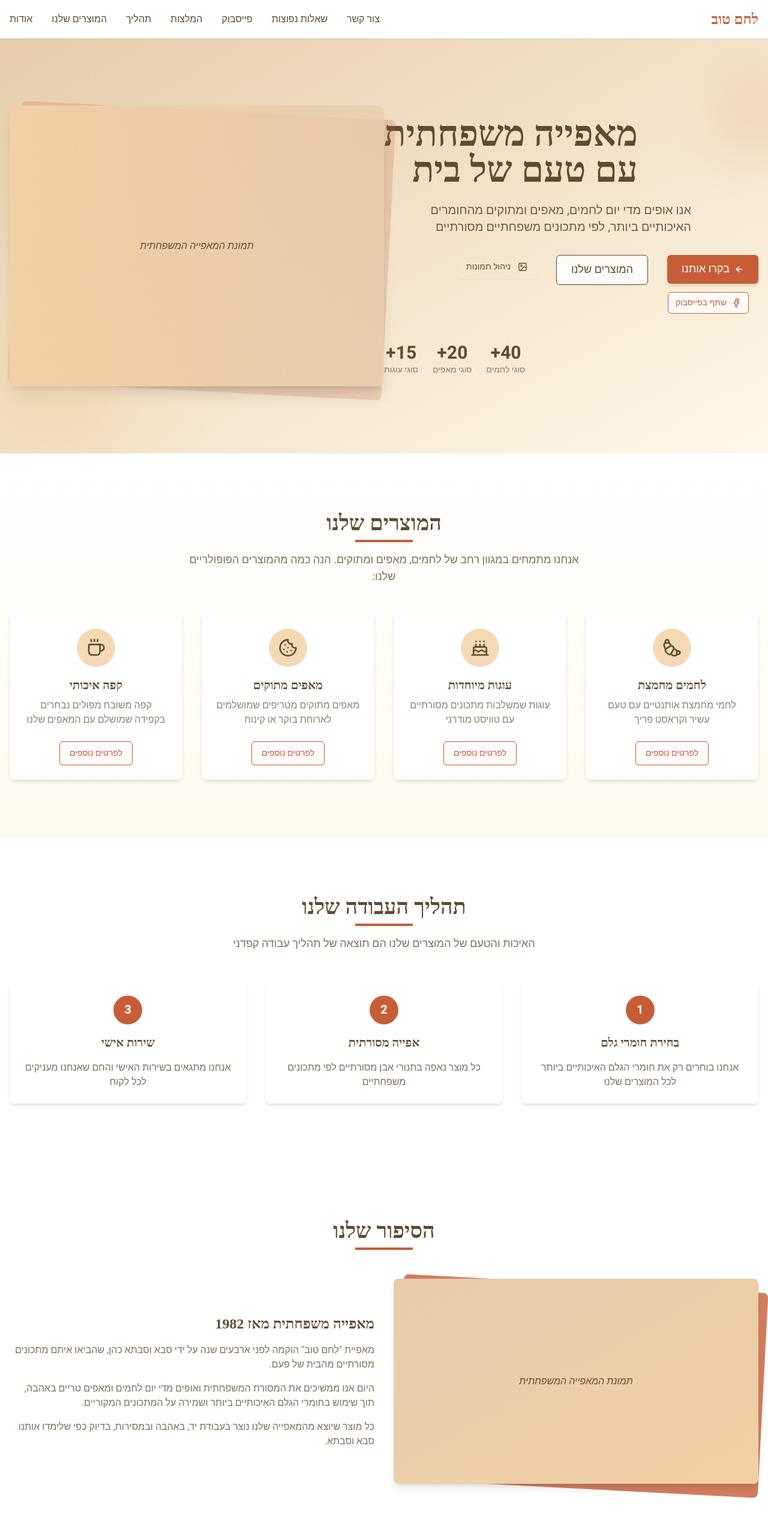
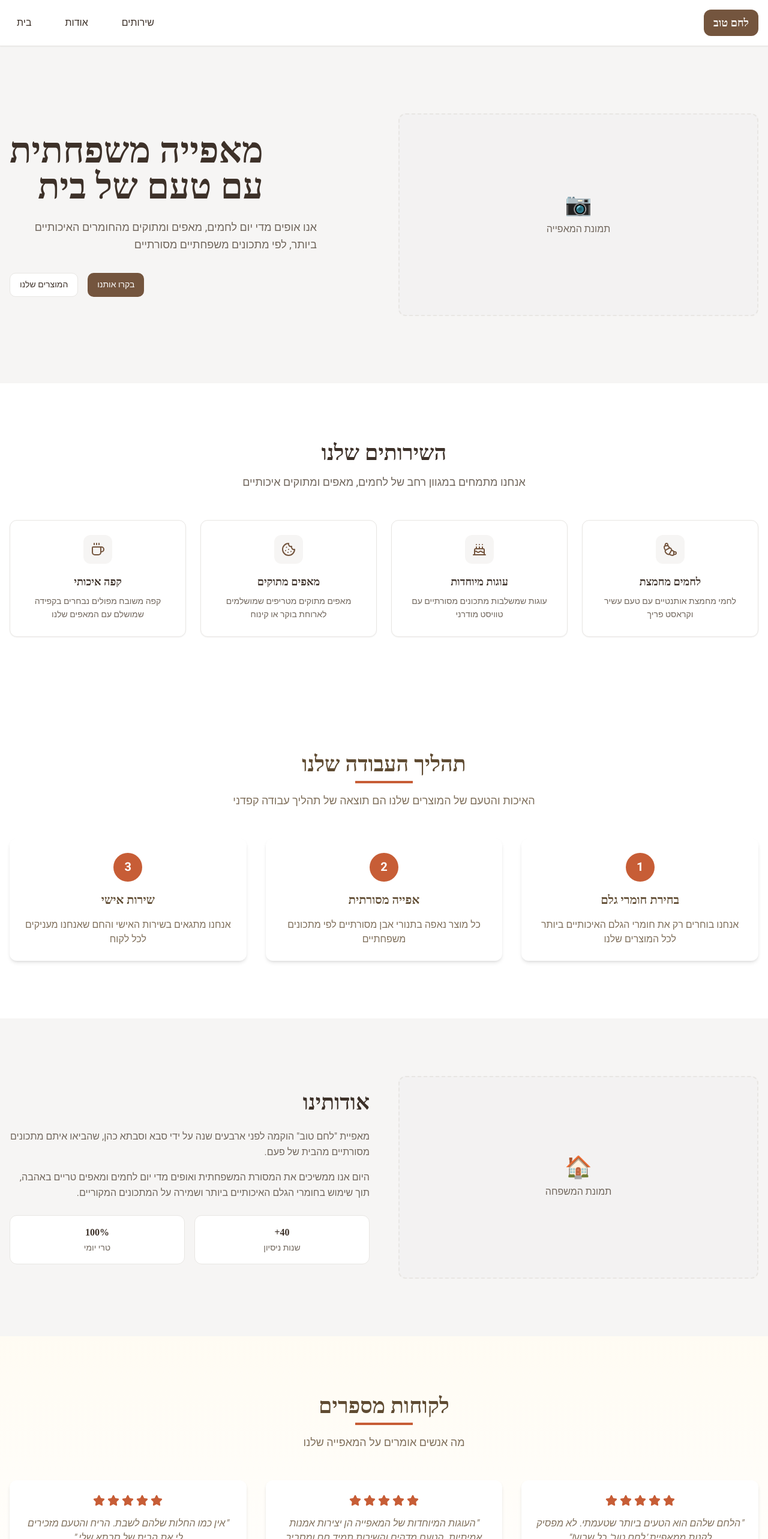
Before and after one commit to northpointalliance/lightweight-landing-page, a React (Vite) app: page / in a window 1280 px wide. Shown: the top 2566 px of the page at 60% size. Built offline with nearby package versions, Linux system fonts and the light colour scheme; a web font is replaced by a local one.

Commit message:
Update layout with new design
Refactored the website layout to incorporate design concepts from the provided image. This includes adjustments to the overall structure and placement of elements to better match the visual guide.

```diff
--- a/src/components/AboutSection.tsx
+++ b/src/components/AboutSection.tsx
@@ -3,38 +3,35 @@ import { Card, CardContent } from "@/components/ui/card";
 
 const AboutSection = () => {
   return (
-    <section id="about" className="py-16 md:py-24 bg-white">
+    <section id="about" className="py-16 md:py-24 bg-secondary">
       <div className="container mx-auto px-4">
-        <div className="text-center mb-12">
-          <h2 className="text-3xl md:text-4xl font-bold text-bakery-brown hebrew-title">הסיפור שלנו</h2>
-          <div className="mt-2 w-24 h-1 bg-bakery-accent mx-auto"></div>
-        </div>
-
-        <div className="flex flex-col md:flex-row gap-8 items-center">
-          <div className="md:w-1/2">
-            <div className="relative">
-              <div className="absolute inset-0 bg-bakery-accent rounded-lg transform rotate-3 translate-x-2 translate-y-2 opacity-80"></div>
-              <Card className="relative overflow-hidden shadow-lg border-0">
-                <CardContent className="p-0">
-                  <div className="aspect-video bg-gradient-to-br from-bakery-tan to-bakery-warm flex items-center justify-center">
-                    <p className="italic text-bakery-brown font-medium">תמונת המאפייה המשפחתית</p>
-                  </div>
-                </CardContent>
-              </Card>
+        <div className="grid md:grid-cols-2 gap-12 items-center">
+          <div className="aspect-video bg-muted rounded-lg flex items-center justify-center border-2 border-dashed border-border">
+            <div className="text-center">
+              <div className="text-4xl mb-2">🏠</div>
+              <p className="text-muted-foreground hebrew">תמונת המשפחה</p>
             </div>
           </div>
 
-          <div className="md:w-1/2 text-right">
-            <h3 className="text-2xl font-semibold text-bakery-brown mb-4 hebrew-title">מאפייה משפחתית מאז 1982</h3>
-            <p className="mb-4 hebrew text-bakery-brown/80">
+          <div className="text-right">
+            <h2 className="text-3xl md:text-4xl font-bold text-foreground hebrew-title mb-6">אודותינו</h2>
+            <p className="mb-4 hebrew text-muted-foreground leading-relaxed">
               מאפיית "לחם טוב" הוקמה לפני ארבעים שנה על ידי סבא וסבתא כהן, שהביאו איתם מתכונים מסורתיים מהבית של פעם.
             </p>
-            <p className="mb-4 hebrew text-bakery-brown/80">
+            <p className="mb-6 hebrew text-muted-foreground leading-relaxed">
               היום אנו ממשיכים את המסורת המשפחתית ואופים מדי יום לחמים ומאפים טריים באהבה, תוך שימוש בחומרי הגלם האיכותיים ביותר ושמירה על המתכונים המקוריים.
             </p>
-            <p className="hebrew text-bakery-brown/80">
-              כל מוצר שיוצא מהמאפייה שלנו נוצר בעבודת יד, באהבה ובמסירות, בדיוק כפי שלימדו אותנו סבא וסבתא.
-            </p>
+
+            <div className="grid grid-cols-2 gap-4">
+              <div className="text-center p-4 bg-background rounded-lg border border-border">
+                <h4 className="font-semibold text-foreground hebrew-title mb-1">40+</h4>
+                <p className="text-sm text-muted-foreground hebrew">שנות ניסיון</p>
+              </div>
+              <div className="text-center p-4 bg-background rounded-lg border border-border">
+                <h4 className="font-semibold text-foreground hebrew-title mb-1">100%</h4>
+                <p className="text-sm text-muted-foreground hebrew">טרי יומי</p>
+              </div>
+            </div>
           </div>
         </div>
       </div>
--- a/src/components/Header.tsx
+++ b/src/components/Header.tsx
@@ -7,22 +7,20 @@ const Header = () => {
   const [mobileMenuOpen, setMobileMenuOpen] = useState(false);
 
   return (
-    <header className="bg-white shadow-sm sticky top-0 z-50">
+    <header className="bg-white shadow-sm sticky top-0 z-50 border-b border-border">
       <div className="container mx-auto px-4 py-4">
         <div className="flex items-center justify-between">
           <div className="flex items-center">
-            <h1 className="text-2xl font-bold text-bakery-accent hebrew-title">לחם טוב</h1>
+            <div className="bg-primary text-primary-foreground px-4 py-2 rounded-lg font-bold text-lg hebrew-title">
+              לחם טוב
+            </div>
           </div>
 
           {/* Desktop Navigation */}
           <nav className="hidden md:flex space-x-8 flex-row-reverse">
-            <a href="#about" className="text-bakery-brown hover:text-bakery-accent font-medium transition-colors hebrew">אודות</a>
-            <a href="#services" className="text-bakery-brown hover:text-bakery-accent font-medium transition-colors hebrew">המוצרים שלנו</a>
-            <a href="#process" className="text-bakery-brown hover:text-bakery-accent font-medium transition-colors hebrew">תהליך</a>
-            <a href="#testimonials" className="text-bakery-brown hover:text-bakery-accent font-medium transition-colors hebrew">המלצות</a>
-            <a href="#facebook" className="text-bakery-brown hover:text-bakery-accent font-medium transition-colors hebrew">פייסבוק</a>
-            <a href="#faq" className="text-bakery-brown hover:text-bakery-accent font-medium transition-colors hebrew">שאלות נפוצות</a>
-            <a href="#contact" className="text-bakery-brown hover:text-bakery-accent font-medium transition-colors hebrew">צור קשר</a>
+            <a href="/" className="text-foreground hover:text-primary font-medium transition-colors hebrew px-3 py-2 rounded-md hover:bg-secondary">בית</a>
+            <a href="#about" className="text-foreground hover:text-primary font-medium transition-colors hebrew px-3 py-2 rounded-md hover:bg-secondary">אודות</a>
+            <a href="#services" className="text-foreground hover:text-primary font-medium transition-colors hebrew px-3 py-2 rounded-md hover:bg-secondary">שירותים</a>
           </nav>
 
           {/* Mobile Menu Button */}
@@ -41,13 +39,9 @@ const Header = () => {
         {/* Mobile Menu */}
         {mobileMenuOpen && (
           <nav className="md:hidden pt-4 pb-2 flex flex-col space-y-3 items-end">
-            <a href="#about" className="text-bakery-brown hover:text-bakery-accent font-medium hebrew">אודות</a>
-            <a href="#services" className="text-bakery-brown hover:text-bakery-accent font-medium hebrew">המוצרים שלנו</a>
-            <a href="#process" className="text-bakery-brown hover:text-bakery-accent font-medium hebrew">תהליך</a>
-            <a href="#testimonials" className="text-bakery-brown hover:text-bakery-accent font-medium hebrew">המלצות</a>
-            <a href="#facebook" className="text-bakery-brown hover:text-bakery-accent font-medium hebrew">פייסבוק</a>
-            <a href="#faq" className="text-bakery-brown hover:text-bakery-accent font-medium hebrew">שאלות נפוצות</a>
-            <a href="#contact" className="text-bakery-brown hover:text-bakery-accent font-medium hebrew">צור קשר</a>
+            <a href="/" className="text-foreground hover:text-primary font-medium hebrew px-3 py-2 rounded-md hover:bg-secondary">בית</a>
+            <a href="#about" className="text-foreground hover:text-primary font-medium hebrew px-3 py-2 rounded-md hover:bg-secondary">אודות</a>
+            <a href="#services" className="text-foreground hover:text-primary font-medium hebrew px-3 py-2 rounded-md hover:bg-secondary">שירותים</a>
           </nav>
         )}
       </div>
--- a/src/components/Hero.tsx
+++ b/src/components/Hero.tsx
@@ -6,68 +6,39 @@ import FacebookShare from "./FacebookShare";
 
 const Hero = () => {
   return (
-    <section className="relative bg-gradient-to-br from-bakery-tan to-bakery-cream py-20 md:py-28 overflow-hidden">
+    <section className="relative bg-secondary py-20 md:py-28">
       <div className="container mx-auto px-4">
-        <div className="flex flex-col md:flex-row items-center">
-          <div className="md:w-1/2 flex flex-col items-end text-right mb-10 md:mb-0">
-            <h1 className="text-4xl md:text-5xl lg:text-6xl font-bold text-bakery-brown hebrew-title">
+        <div className="flex flex-col md:flex-row items-center gap-12">
+          <div className="md:w-1/2 order-2 md:order-1">
+            <div className="aspect-video bg-muted rounded-lg flex items-center justify-center border-2 border-dashed border-border">
+              <div className="text-center">
+                <div className="text-4xl mb-2">📷</div>
+                <p className="text-muted-foreground hebrew">תמונת המאפייה</p>
+              </div>
+            </div>
+          </div>
+          <div className="md:w-1/2 order-1 md:order-2 flex flex-col items-end text-right">
+            <h1 className="text-4xl md:text-5xl lg:text-6xl font-bold text-foreground hebrew-title mb-6">
               מאפייה משפחתית<br />עם טעם של בית
             </h1>
 
-            <p className="mt-6 text-lg md:text-xl text-bakery-brown/90 hebrew max-w-lg">
+            <p className="text-lg text-muted-foreground hebrew max-w-lg leading-relaxed">
               אנו אופים מדי יום לחמים, מאפים ומתוקים מהחומרים האיכותיים ביותר, לפי מתכונים משפחתיים מסורתיים
             </p>
 
-            <div className="mt-8 space-x-4 space-x-reverse flex flex-wrap gap-y-3 gap-x-4">
-              <Button className="bg-bakery-accent hover:bg-bakery-accent/90 text-white hebrew flex items-center gap-2 shadow-md px-6 py-6 text-lg">
-                <ArrowLeft className="h-5 w-5" />
-                <span>בקרו אותנו</span>
+            <div className="mt-8 flex flex-wrap gap-4 justify-end">
+              <Button className="hebrew">
+                בקרו אותנו
               </Button>
 
-              <Button variant="outline" className="border-bakery-brown text-bakery-brown hover:bg-bakery-tan/50 hebrew shadow-sm px-6 py-6 text-lg">
+              <Button variant="outline" className="hebrew">
                 המוצרים שלנו
               </Button>
-
-              <Button variant="ghost" className="text-bakery-brown hover:bg-bakery-tan/30 hebrew shadow-sm" asChild>
-                <Link to="/images">
-                  <Image className="h-5 w-5 ml-1" />
-                  <span>ניהול תמונות</span>
-                </Link>
-              </Button>
-
-              <FacebookShare quote="מאפייה משפחתית עם טעם של בית - לחם טוב" />
             </div>
 
-            <div className="mt-12 flex gap-x-6 justify-end w-full">
-              <div className="text-center">
-                <p className="text-3xl font-bold text-bakery-brown">40+</p>
-                <p className="text-sm text-bakery-brown/70 hebrew">סוגי לחמים</p>
-              </div>
-              <div className="text-center">
-                <p className="text-3xl font-bold text-bakery-brown">20+</p>
-                <p className="text-sm text-bakery-brown/70 hebrew">סוגי מאפים</p>
-              </div>
-              <div className="text-center">
-                <p className="text-3xl font-bold text-bakery-brown">15+</p>
-                <p className="text-sm text-bakery-brown/70 hebrew">סוגי עוגות</p>
-              </div>
-            </div>
-          </div>
-
-          <div className="md:w-1/2">
-            <div className="relative">
-              <div className="absolute inset-0 bg-bakery-accent rounded-lg transform rotate-3 translate-x-2 translate-y-2 opacity-20"></div>
-              <div className="relative bg-gradient-to-r from-bakery-warm to-bakery-tan/70 rounded-lg aspect-[4/3] shadow-xl flex items-center justify-center">
-                <p className="italic text-bakery-brown font-medium">תמונת המאפייה המשפחתית</p>
-              </div>
-            </div>
           </div>
         </div>
       </div>
-
-      {/* Decorative elements */}
-      <div className="absolute -bottom-8 -left-8 w-64 h-64 rounded-full bg-bakery-warm opacity-50 blur-3xl"></div>
-      <div className="absolute top-12 -right-16 w-40 h-40 rounded-full bg-bakery-accent opacity-10 blur-2xl"></div>
     </section>
   );
 };
--- a/src/components/ServicesSection.tsx
+++ b/src/components/ServicesSection.tsx
@@ -32,26 +32,22 @@ const services = [
 
 const ServicesSection = () => {
   return (
-    <section id="services" className="py-16 md:py-24 bg-gradient-to-b from-white to-bakery-cream/50">
+    <section id="services" className="py-16 md:py-24 bg-background">
       <div className="container mx-auto px-4">
         <div className="text-center mb-12">
-          <h2 className="text-3xl md:text-4xl font-bold text-bakery-brown hebrew-title">המוצרים שלנו</h2>
-          <div className="mt-2 w-24 h-1 bg-bakery-accent mx-auto"></div>
-          <p className="mt-4 max-w-2xl mx-auto text-lg hebrew text-bakery-brown/80">אנחנו מתמחים במגוון רחב של לחמים, מאפים ומתוקים. הנה כמה מהמוצרים הפופולריים שלנו:</p>
+          <h2 className="text-3xl md:text-4xl font-bold text-foreground hebrew-title">השירותים שלנו</h2>
+          <p className="mt-4 max-w-2xl mx-auto text-lg hebrew text-muted-foreground">אנחנו מתמחים במגוון רחב של לחמים, מאפים ומתוקים איכותיים</p>
         </div>
 
-        <div className="grid grid-cols-1 md:grid-cols-2 lg:grid-cols-4 gap-8">
+        <div className="grid grid-cols-1 md:grid-cols-2 lg:grid-cols-4 gap-6">
           {services.map(service => (
-            <Card key={service.id} className="border-0 shadow-md hover:shadow-lg transition-shadow duration-300 bg-white overflow-hidden group">
+            <Card key={service.id} className="transition-all duration-200 hover:shadow-lg border border-border">
               <CardContent className="p-6 text-center">
-                <div className="mx-auto w-16 h-16 bg-bakery-warm/80 rounded-full flex items-center justify-center mb-4 group-hover:bg-bakery-warm transition-colors">
-                  <service.icon className="h-8 w-8 text-bakery-brown" />
+                <div className="mx-auto w-12 h-12 bg-secondary rounded-lg flex items-center justify-center mb-4">
+                  <service.icon className="h-6 w-6 text-primary" />
                 </div>
-                <h3 className="text-xl font-semibold mb-2 text-bakery-brown hebrew-title">{service.name}</h3>
-                <p className="text-bakery-brown/70 hebrew mb-4">{service.description}</p>
-                <Button variant="outline" className="hebrew text-bakery-accent border-bakery-accent hover:bg-bakery-accent/10 mt-2">
-                  לפרטים נוספים
-                </Button>
+                <h3 className="text-lg font-semibold mb-2 text-foreground hebrew-title">{service.name}</h3>
+                <p className="text-sm text-muted-foreground hebrew leading-relaxed">{service.description}</p>
               </CardContent>
             </Card>
           ))}
--- a/src/index.css
+++ b/src/index.css
@@ -5,7 +5,7 @@
 
 @layer base {
   :root {
-    --background: 40 45% 98%;
+    --background: 0 0% 100%;
     --foreground: 25 20% 20%;
 
     --card: 0 0% 100%;
@@ -15,25 +15,35 @@
     --popover-foreground: 25 20% 20%;
 
     --primary: 25 30% 35%;
-    --primary-foreground: 40 45% 98%;
+    --primary-foreground: 0 0% 100%;
 
-    --secondary: 30 25% 90%;
+    --secondary: 30 10% 96%;
     --secondary-foreground: 25 30% 35%;
 
-    --muted: 30 15% 90%;
+    --muted: 30 5% 95%;
     --muted-foreground: 30 10% 40%;
 
     --accent: 15 65% 50%;
-    --accent-foreground: 40 45% 98%;
+    --accent-foreground: 0 0% 100%;
 
     --destructive: 0 84.2% 60.2%;
-    --destructive-foreground: 40 45% 98%;
+    --destructive-foreground: 0 0% 100%;
 
-    --border: 30 25% 85%;
-    --input: 30 25% 85%;
+    --border: 30 10% 90%;
+    --input: 30 10% 90%;
     --ring: 25 20% 20%;
 
-    --radius: 0.5rem;
+    --radius: 0.75rem;
+
+    /* Custom bakery colors */
+    --bakery-primary: 25 30% 35%;
+    --bakery-secondary: 30 5% 95%;
+    --bakery-accent: 15 65% 50%;
+    --bakery-muted: 30 10% 90%;
+
+    /* Card styling */
+    --card-shadow: 0 1px 3px 0 rgb(0 0 0 / 0.1), 0 1px 2px -1px rgb(0 0 0 / 0.1);
+    --card-shadow-hover: 0 4px 6px -1px rgb(0 0 0 / 0.1), 0 2px 4px -2px rgb(0 0 0 / 0.1);
 
     --sidebar-background: 0 0% 98%;
     --sidebar-foreground: 240 5.3% 26.1%;
```
